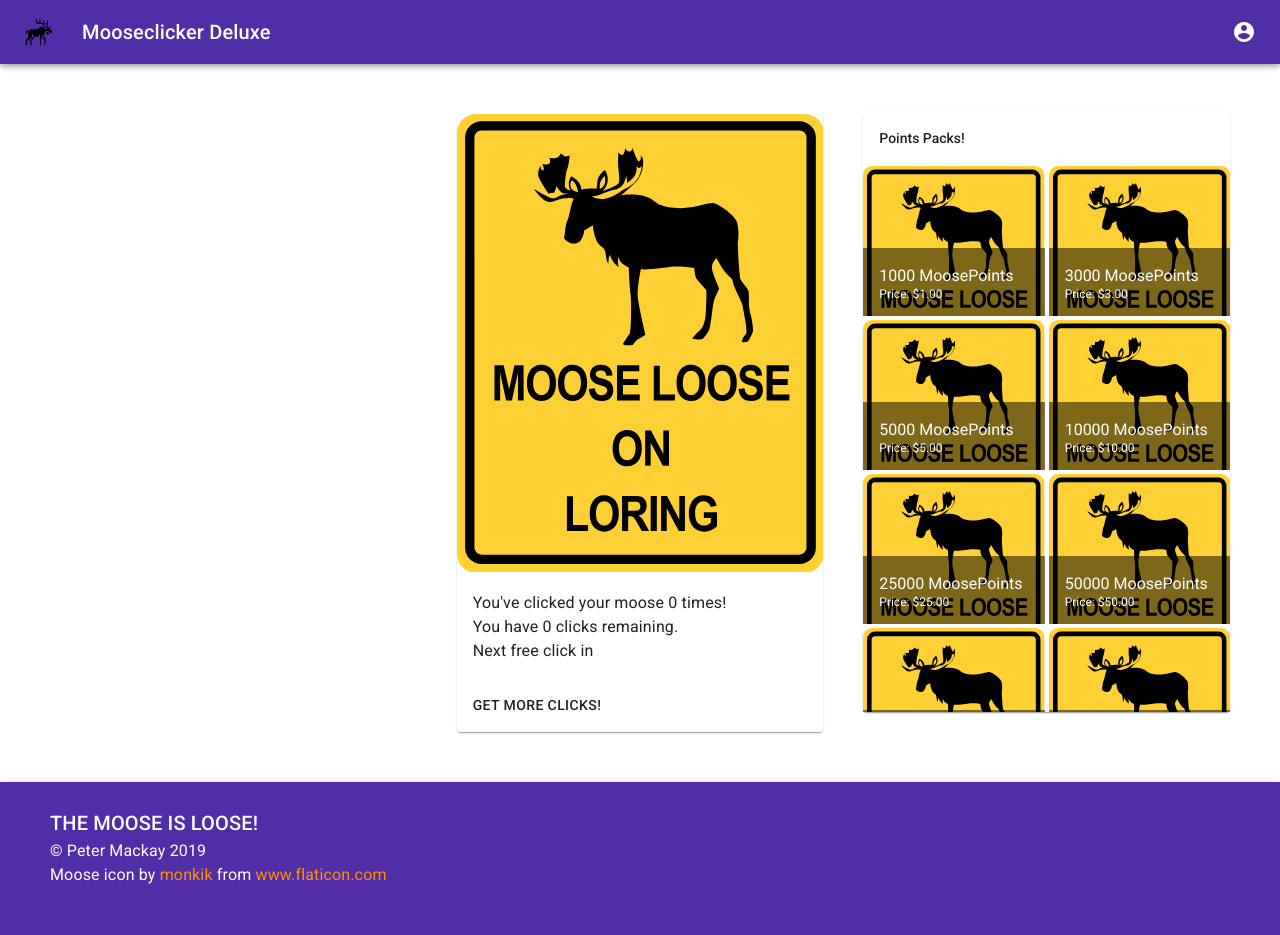
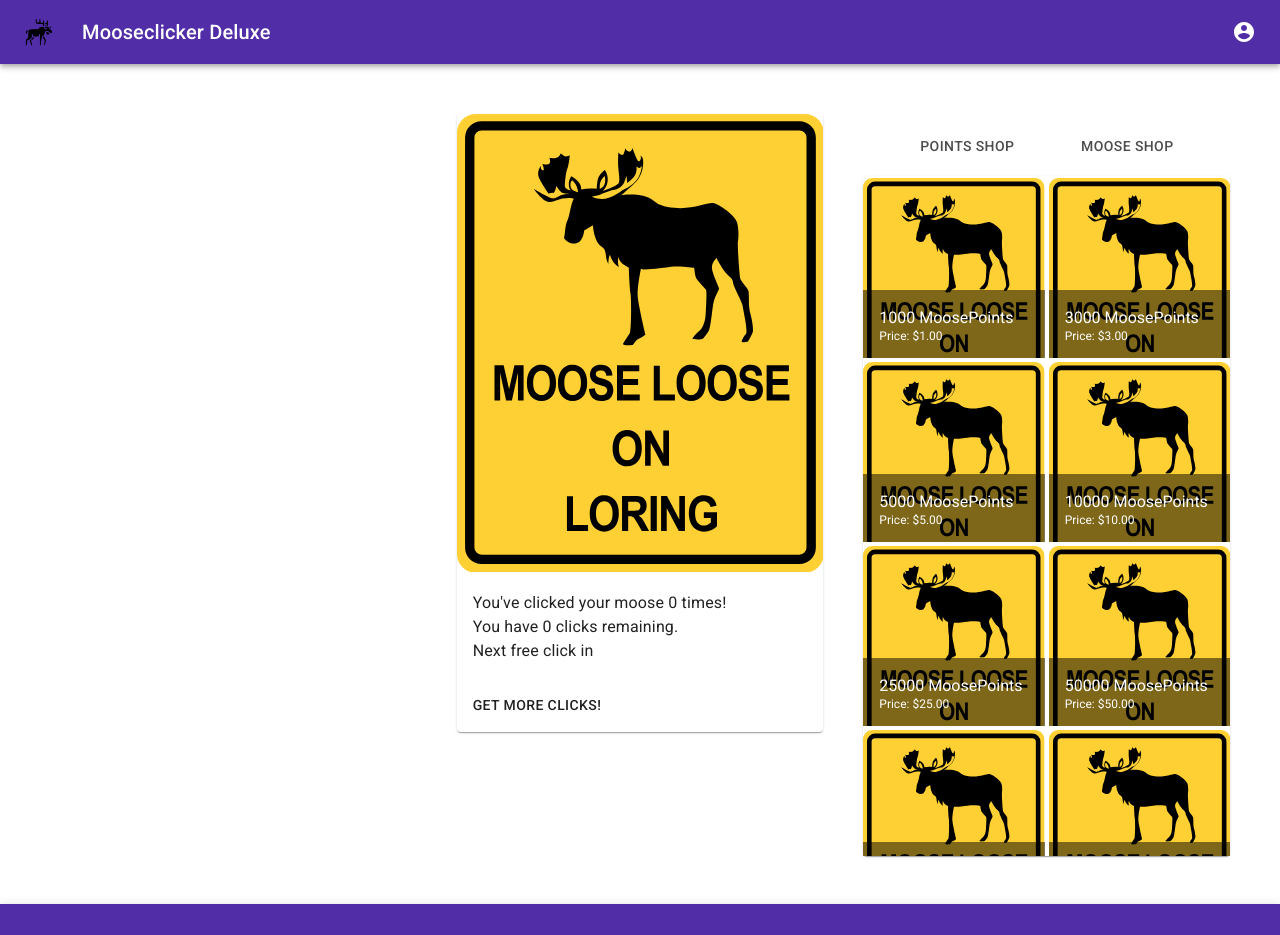
Before and after one commit to ninjavitis/react-mooseclicker, a React (Create React App) app in the folder client/: page / in a window 1280 px wide. Shown: the top 935 px of the page. Built offline with nearby package versions, Linux system fonts and the light colour scheme; what devise-axios would draw is missing.

Commit message:
shop tabs

```diff
--- a/client/package.json
+++ b/client/package.json
@@ -8,6 +8,7 @@
     "axios": "^0.19.0",
     "devise-axios": "^1.0.24",
     "moment": "^2.24.0",
+    "prop-types": "^15.7.2",
     "react": "^16.11.0",
     "react-dom": "^16.11.0",
     "react-router-dom": "^5.1.2",
--- a/client/src/Components/ShopBox.js
+++ b/client/src/Components/ShopBox.js
@@ -1,21 +1,23 @@
-import React from 'react';
+import React, {useState} from 'react';
 
 import { withStyles } from '@material-ui/core/styles';
 import GridList from '@material-ui/core/GridList'
 import GridListTile from '@material-ui/core/GridListTile';
 import GridListTileBar from '@material-ui/core/GridListTileBar';
-import ListSubheader from '@material-ui/core/ListSubheader';
+import Tabs from '@material-ui/core/Tabs'
+import Tab from '@material-ui/core/Tab'
+import ToolBar from '@material-ui/core/ToolBar'
 import Paper from '@material-ui/core/Paper'
+import {ReactComponent as Placeholder} from '../Icons/Moose_loose.svg'
+import deepPurple from '@material-ui/core/colors/deepPurple';
 
 
-
-import {ReactComponent as Placeholder} from '../Icons/Moose_loose.svg'
 
 
 const styles = (theme =>(
   {
     gridList:{
-      height:'600px'
+      height:'680px'
     },
     subheader:{
 
@@ -37,12 +39,24 @@ const styles = (theme =>(
       padding: theme.spacing(2, 4, 3),
       borderRadius: theme.palette.background.borderRadius,
       outline: 'none',
+    },
+    activeTab:{
+      backgroundColor: deepPurple[500],
     }
 
   }
 ))
 
 export default withStyles(styles)(({classes}) => {
+  const [shop, setShop] = useState(0)
+  const [value, setValue] = useState('')
+
+  const [shopSettings, setShopSettings] = useState(
+      [
+        {name:'Moose Shop'},
+        {name:'Points Shop'},
+      ]
+    )
 
   const tempPointsPackArray = [
     {itemName: '1000 MoosePoints', desc:'', price:'1.00'},
@@ -66,13 +80,19 @@ export default withStyles(styles)(({classes}) => {
     {itemName:'', desc: '', price:0},
   ]
 
+  const shopItems =[tempPointsPackArray,tempArray]
+
   return(
+    <>
+        <ToolBar>
+          <Tabs value={value}>
+            <Tab label='Points Shop' onClick={(e)=>setShop(0)} id='tab_1'/>
+            <Tab label='Moose Shop' onClick={(e)=>setShop(1)} />
+          </Tabs>
+        </ToolBar>
       <Paper>
-      <GridList cellHeight={150} className={classes.gridList}>
-        <GridListTile key="Subheader" cols={2} style={{ height: 'auto' }}>
-          <ListSubheader className={classes.subheader} component="div" color="inherit">Points Packs!</ListSubheader>
-        </GridListTile>
-          {tempPointsPackArray.map(item=>
+        <GridList cellHeight={180} className={classes.gridList}>
+            {shopItems[shop].map(item=>
               <GridListTile className={classes.item} onClick={()=>alert('click')}>
                 <Placeholder />
                 <GridListTileBar
@@ -81,19 +101,8 @@ export default withStyles(styles)(({classes}) => {
                 />
               </GridListTile>
             )}
-        <GridListTile key="Subheader" cols={2} style={{ height: 'auto' }}>
-          <ListSubheader className={classes.subheader} component="div" color="inherit">New Moose!</ListSubheader>
-        </GridListTile>
-          {tempArray.map(item=>
-            <GridListTile className={classes.item} onClick={()=>alert('click')}>
-              <Placeholder />
-              <GridListTileBar
-                title={item.itemName}
-                subtitle={<span>Price: {item.price} MP</span>}
-              />
-            </GridListTile>
-          )}
           </GridList>
         </Paper>
+      </>
     )
 })
```
Also changed, not shown: client/src/index.js (line endings or trailing spaces). Lines whose indentation alone changed are shown as unchanged.
